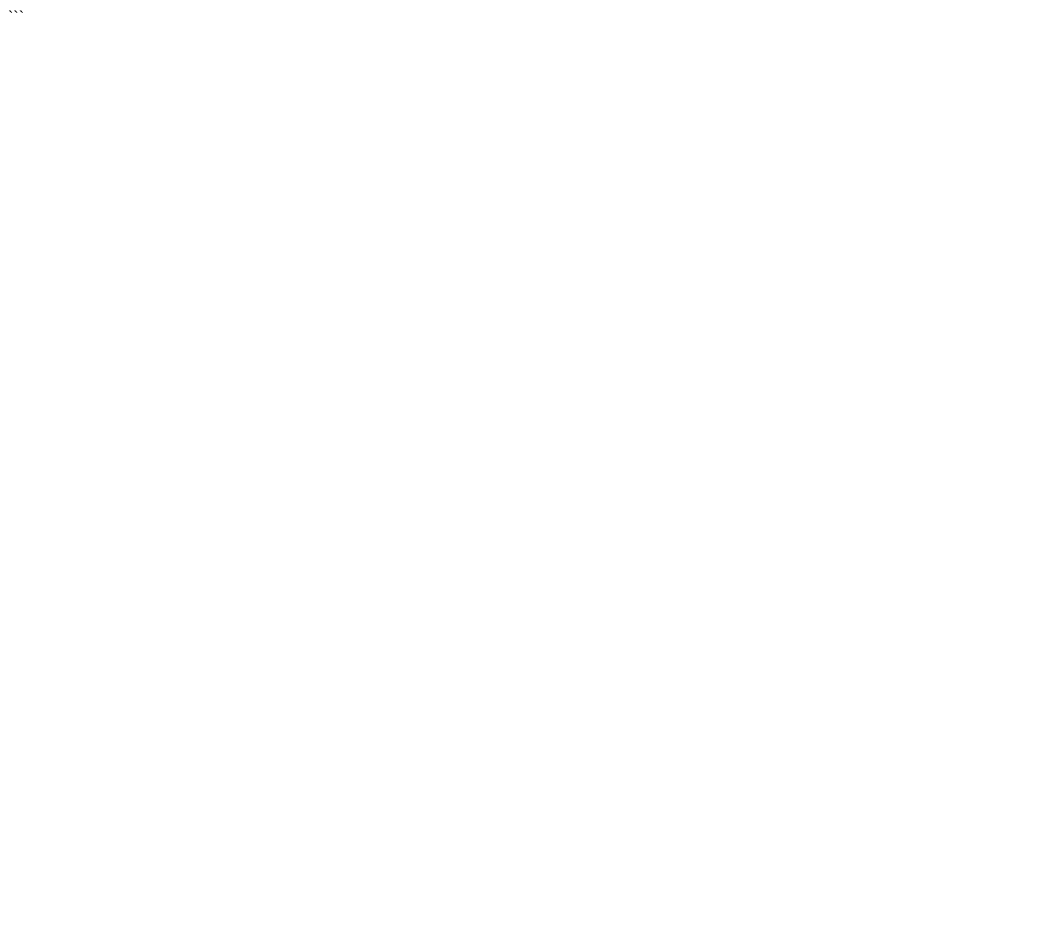
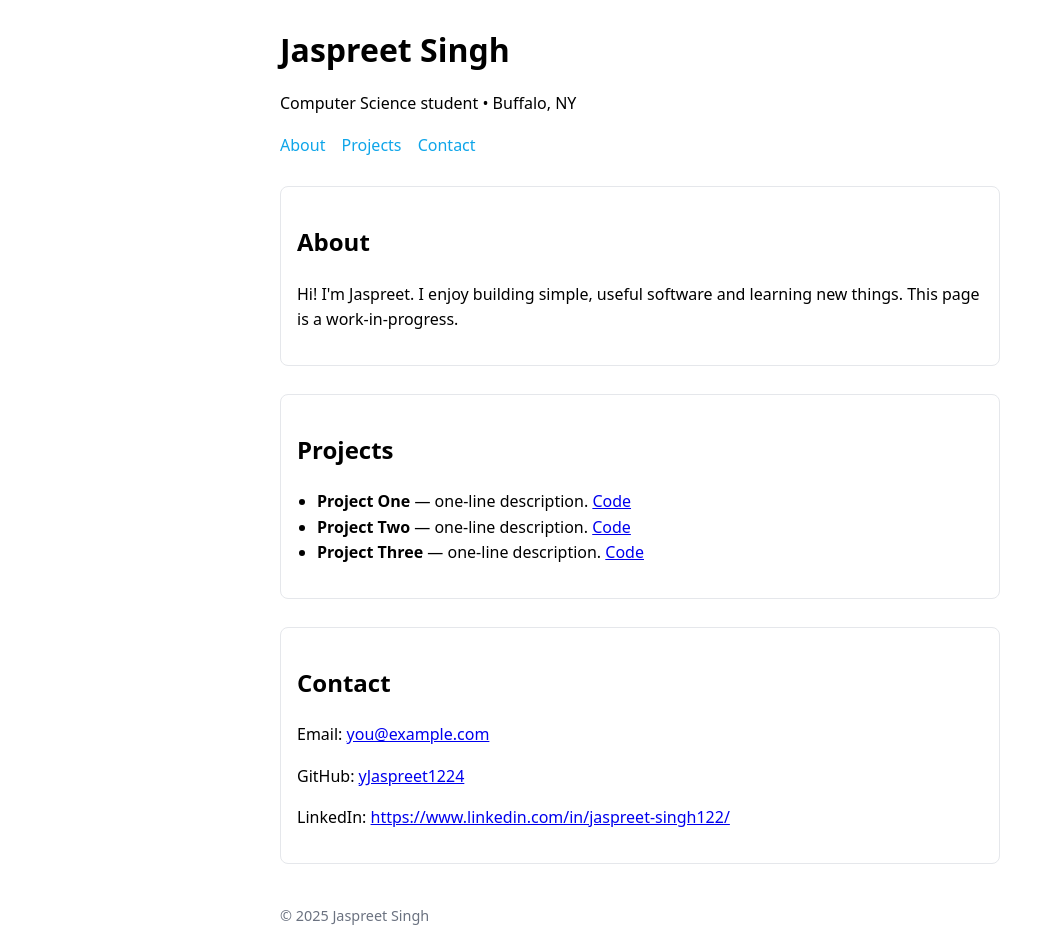
Before and after one commit to Jaspreet1224/jaspreet1224.github.io, a plain HTML site: page index.html in a window 1280 px wide. Shown: the whole page, without its empty margins (0-1053 px from the left). Before the commit the page ends 800 px from the top, so only its background shows below. Drawn offline with Linux system fonts and the light colour scheme.

Commit message:
Update index.html

````diff
--- a/index.html
+++ b/index.html
@@ -1,7 +1,59 @@
+<!doctype html>
+<html lang="en">
+<head>
+  <meta charset="utf-8" />
+  <meta name="viewport" content="width=device-width, initial-scale=1" />
+  <title>Jaspreet Singh</title>
+  <style>
+    /* Simple, readable styles */
+    :root { --accent: #0ea5e9; }
+    body { font-family: system-ui, -apple-system, Segoe UI, Roboto, Helvetica, Arial, sans-serif; margin: 0; padding: 24px; line-height: 1.6; }
+    main { max-width: 720px; margin: 0 auto; }
+    header { margin-bottom: 24px; }
+    h1 { margin: 0 0 8px; }
+    nav a { margin-right: 12px; text-decoration: none; color: var(--accent); }
+    section { margin: 28px 0; }
+    ul { padding-left: 20px; }
+    .card { border: 1px solid #e5e7eb; border-radius: 8px; padding: 16px; }
+    footer { margin-top: 40px; font-size: 0.9rem; color: #6b7280; }
+  </style>
+</head>
+<body>
+  <main>
+    <header>
+      <h1>Jaspreet Singh</h1>
+      <p>Computer Science student • Buffalo, NY</p>
+      <nav>
+        <a href="#about">About</a>
+        <a href="#projects">Projects</a>
+        <a href="#contact">Contact</a>
+      </nav>
+    </header>
 
-<!DOCTYPE html>
-<html lang="en">
-  <title style = "text-align: center;"> Welcome to Jaspreet Singh's Website </title>
+    <section id="about" class="card">
+      <h2>About</h2>
+      <p>Hi! I'm Jaspreet. I enjoy building simple, useful software and learning new things. This page is a work-in-progress.</p>
+    </section>
 
+    <section id="projects" class="card">
+      <h2>Projects</h2>
+      <ul>
+        <li><strong>Project One</strong> — one‑line description. <a href="#">Code</a></li>
+        <li><strong>Project Two</strong> — one‑line description. <a href="#">Code</a></li>
+        <li><strong>Project Three</strong> — one‑line description. <a href="#">Code</a></li>
+      </ul>
+    </section>
+
+    <section id="contact" class="card">
+      <h2>Contact</h2>
+      <p>Email: <a href="Jaspreetd2003@gmail.com">you@example.com</a></p>
+      <p>GitHub: <a href="https://github.com/yJaspreet1224">yJaspreet1224</a></p>
+      <p>LinkedIn: <a href="https://www.linkedin.com/in/jaspreet-singh122/">https://www.linkedin.com/in/jaspreet-singh122/</a></p>
+    </section>
+
+    <footer>
+      <p>© 2025 Jaspreet Singh</p>
+    </footer>
+  </main>
+</body>
 </html>
-```
````
